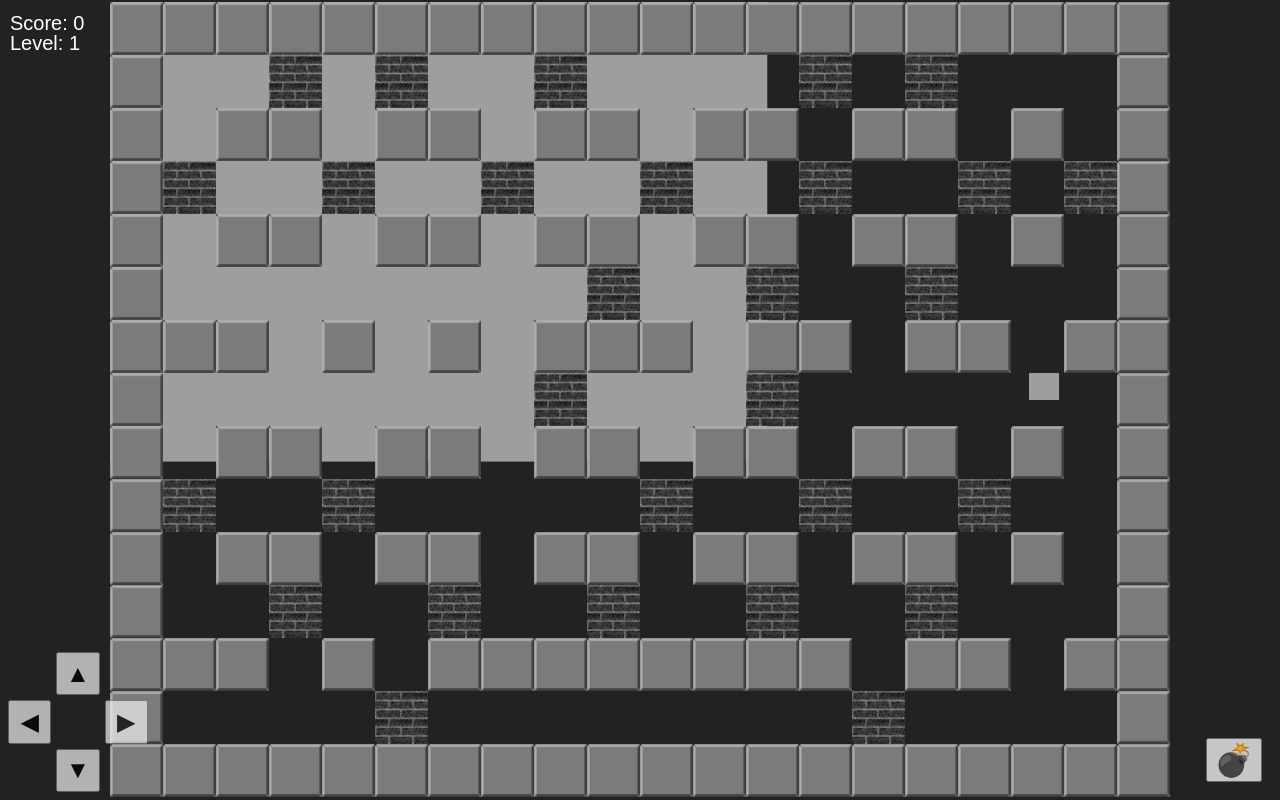
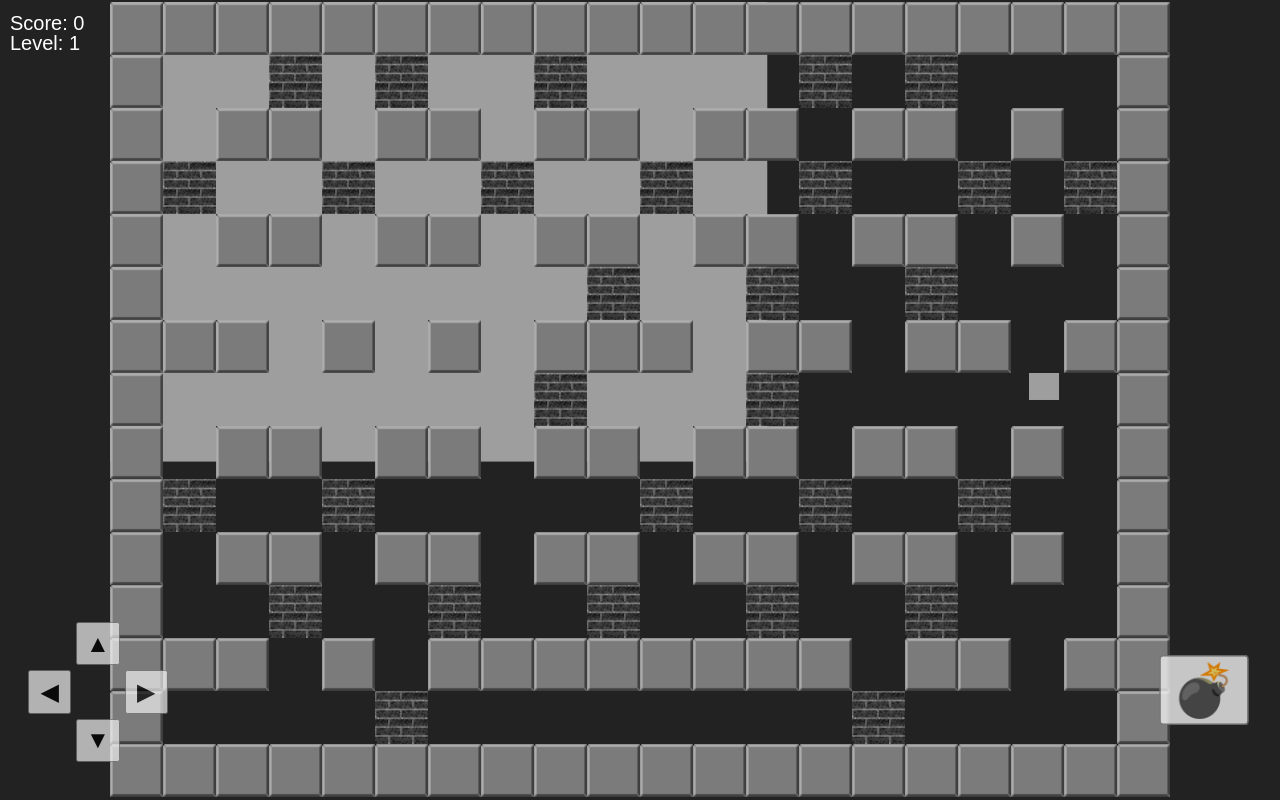
Before and after one commit to prezmyl/tamz1-project, a website with bundled scripts: page index.html in a window 1280 px wide. Built offline with nearby package versions, Linux system fonts and the light colour scheme.

Commit message:
predcasne odevzdani, AI, Animace, textury, zvuky, resize, dotykove ovladani btn, velikost se upravuje vert/horiz

```diff
--- a/game.js
+++ b/game.js
@@ -291,4 +291,29 @@ function onResize() {
     }
     // update the level number for Score.draw()
     LM.score.level = LM.current + 1;
+
+    // 7) tweak touch‐control layout per orientation
+    const dpad   = document.querySelector('.dpad');
+    const bomb   = document.getElementById('btn-bomb');
+    if (window.innerWidth > window.innerHeight) {
+        // ── LANDSCAPE ── keep default size
+        dpad.style.transform       = 'scale(1)';
+        bomb.style.transform       = 'scale(1.6)';
+        bomb.style.fontSize        = '';
+        // landscape margins
+        dpad.style.left   = '30px';
+        dpad.style.bottom = '40px';
+        bomb.style.right  = '50px';
+        bomb.style.bottom = '90px';
+    } else {
+        // ── PORTRAIT ── bigger & pulled further in
+        dpad.style.transform       = 'scale(2.4)';
+        bomb.style.transform       = 'scale(2.4)';
+        bomb.style.fontSize        = '48px';
+        // double the inset in portrait
+        dpad.style.left   = '120px';
+        dpad.style.bottom = '200px';
+        bomb.style.right  = '160px';
+        bomb.style.bottom = '200px';
+    }
 }
--- a/style.css
+++ b/style.css
@@ -27,6 +27,7 @@ canvas {
 
 .dpad {
     position: absolute;
+    transition: transform 0.2s;
     bottom: 10px; left: 10px;
     width: 140px; height: 140px;
     display: grid;
```
